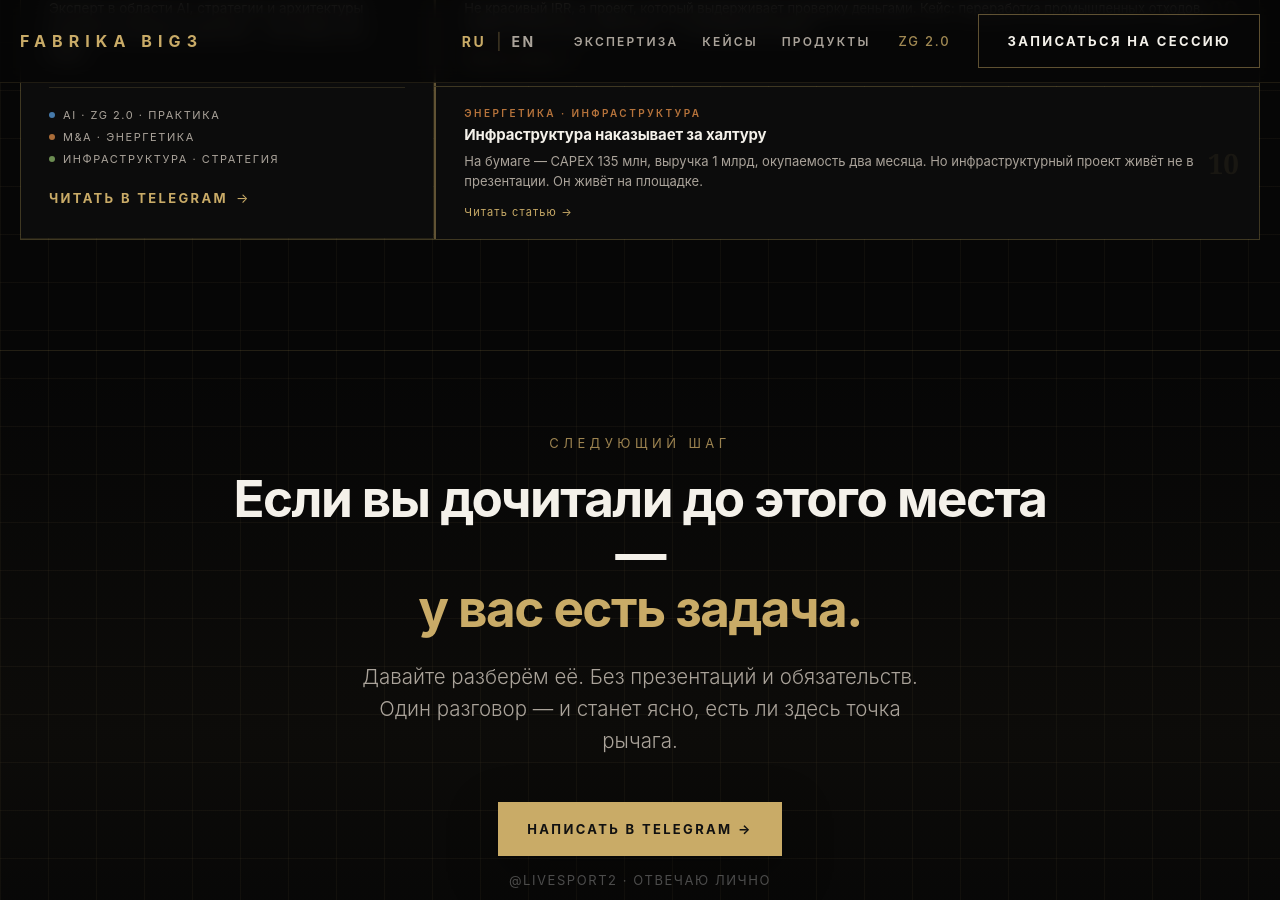
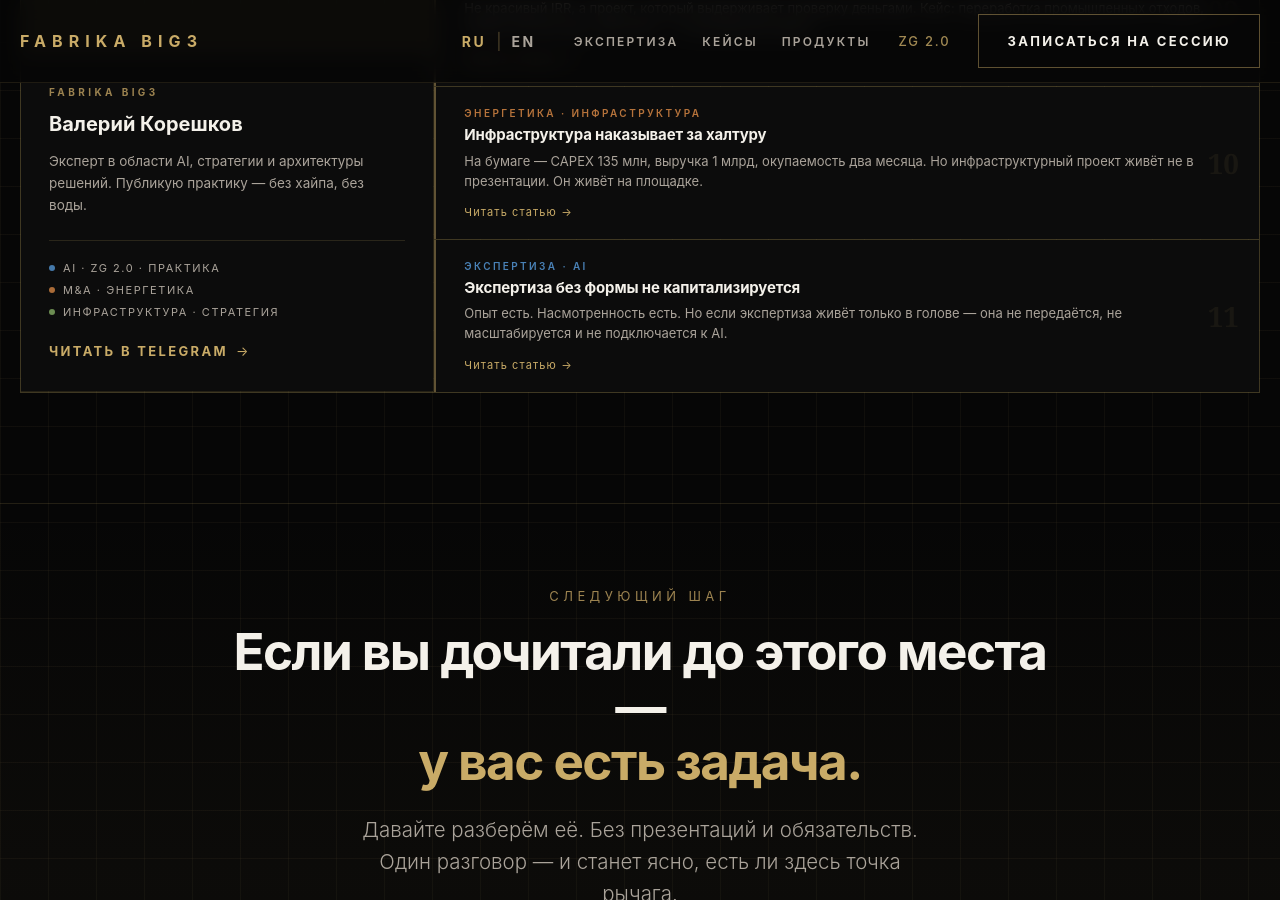
Before and after one commit to Valerii1242/fabrika-big3, a Jekyll site: the page index.html, which Jekyll copies as it is, in a window 1280 px wide and 900 px high, scrolled down 7254 px. Built offline with Jekyll 4.4.1, drawn with Linux system fonts in a browser that asks for light colours.

Commit message:
Add files via upload

```diff
--- a/index.html
+++ b/index.html
@@ -2250,6 +2250,14 @@
               <p data-ru="На бумаге — CAPEX 135 млн, выручка 1 млрд, окупаемость два месяца. Но инфраструктурный проект живёт не в презентации. Он живёт на площадке." data-en="On paper — CAPEX 135M, revenue 1B, payback two months. But an infrastructure project doesn't live in the presentation. It lives on site.">На бумаге — CAPEX 135 млн, выручка 1 млрд, окупаемость два месяца. Но инфраструктурный проект живёт не в презентации. Он живёт на площадке.</p>
               <span style="font-size:11px;letter-spacing:.1em;color:var(--gold);margin-top:8px;display:block;" data-ru="Читать статью →" data-en="Read article →">Читать статью →</span>
               <span class="tenchat-post-num">10</span>
+            </a>
+
+            <a class="tenchat-post tenchat-post--article" href="/blog/ekspertiza-bez-formy/" style="border-left:2px solid rgba(201,171,103,.45);">
+              <span class="tenchat-post-tag tag-ai" data-ru="Экспертиза · AI" data-en="Expertise · AI">Экспертиза · AI</span>
+              <h4 data-ru="Экспертиза без формы не капитализируется" data-en="Expertise Without Structure Does Not Capitalise">Экспертиза без формы не капитализируется</h4>
+              <p data-ru="Опыт есть. Насмотренность есть. Но если экспертиза живёт только в голове — она не передаётся, не масштабируется и не подключается к AI." data-en="The experience is there. The judgement is there. But if expertise lives only in someone's head — it cannot be transferred, scaled, or connected to AI.">Опыт есть. Насмотренность есть. Но если экспертиза живёт только в голове — она не передаётся, не масштабируется и не подключается к AI.</p>
+              <span style="font-size:11px;letter-spacing:.1em;color:var(--gold);margin-top:8px;display:block;" data-ru="Читать статью →" data-en="Read article →">Читать статью →</span>
+              <span class="tenchat-post-num">11</span>
             </a>
 
           </div>
```
